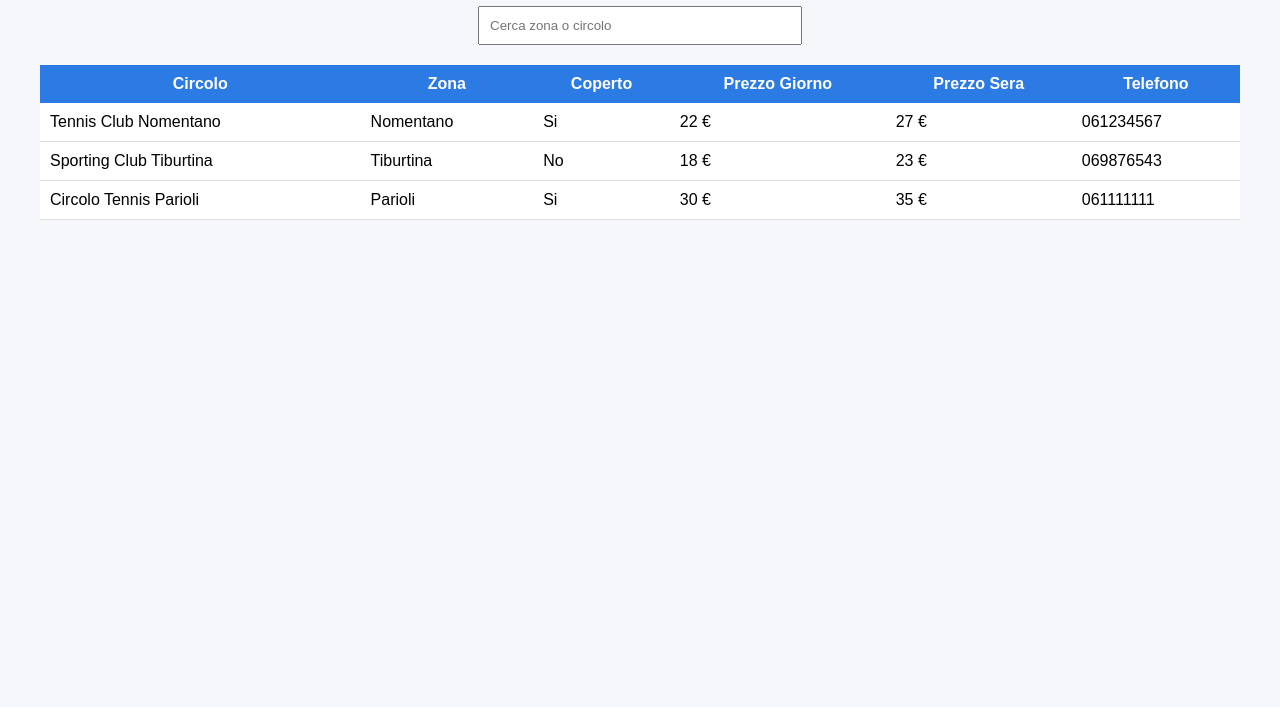
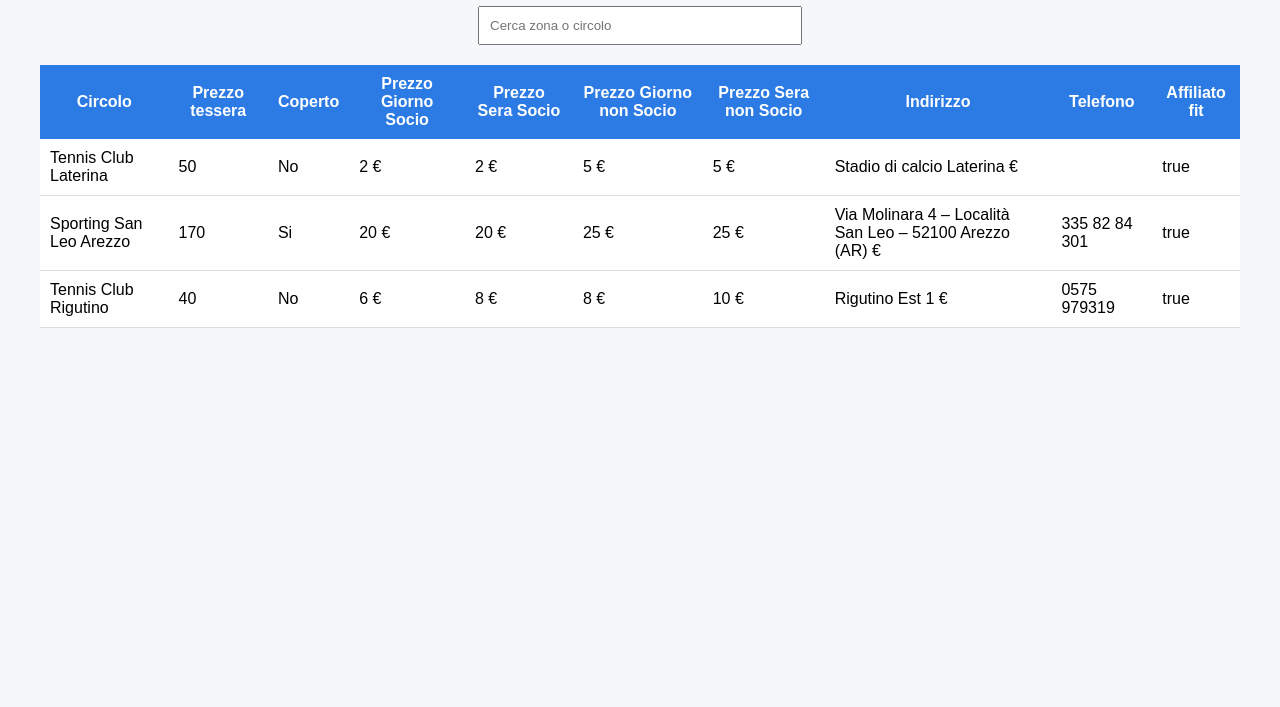
Before and after one commit to Ozzyboshi/campi_tennis_arezzo, a plain HTML site: page index.html in a window 1280 px wide. Shown: the part 93-800 px from the top of the page. Drawn offline with Linux system fonts and the light colour scheme.

Commit message:
more fields

```diff
--- a/campi_tennis.json
+++ b/campi_tennis.json
@@ -1,29 +1,38 @@
 [
   {
-    "nome": "Tennis Club Nomentano",
-    "zona": "Nomentano",
-    "coperto": true,
-    "prezzo_giorno": 22,
-    "prezzo_sera": 27,
-    "indirizzo": "Via di Villa Torlonia",
-    "telefono": "061234567"
+    "nome": "Tennis Club Laterina",
+    "prezzo_tessera": "50",
+    "coperto": false,
+    "prezzo_giorno_socio": 2,
+    "prezzo_sera_socio": 2,
+    "prezzo_giorno_non_socio": 5,
+    "prezzo_sera_non_socio": 5,
+    "indirizzo": "Stadio di calcio Laterina",
+    "telefono": "",
+    "affiliato_fit": true
   },
   {
-    "nome": "Sporting Club Tiburtina",
-    "zona": "Tiburtina",
-    "coperto": false,
-    "prezzo_giorno": 18,
-    "prezzo_sera": 23,
-    "indirizzo": "Via Tiburtina",
-    "telefono": "069876543"
+    "nome": "Sporting San Leo Arezzo",
+    "prezzo_tessera": "170",
+    "coperto": true,
+    "prezzo_giorno_socio": 20,
+    "prezzo_sera_socio": 20,
+    "prezzo_giorno_non_socio": 25,
+    "prezzo_sera_non_socio": 25,
+    "indirizzo": "Via Molinara 4 – Località San Leo – 52100 Arezzo (AR) ",
+    "telefono": "335 82 84 301",
+    "affiliato_fit": true
   },
   {
-    "nome": "Circolo Tennis Parioli",
-    "zona": "Parioli",
-    "coperto": true,
-    "prezzo_giorno": 30,
-    "prezzo_sera": 35,
-    "indirizzo": "Viale Parioli",
-    "telefono": "061111111"
+    "nome": "Tennis Club Rigutino",
+    "prezzo_tessera": "40",
+    "coperto": false,
+    "prezzo_giorno_socio": 6,
+    "prezzo_sera_socio": 8,
+    "prezzo_giorno_non_socio": 8,
+    "prezzo_sera_non_socio": 10,
+    "indirizzo": "Rigutino Est 1",
+    "telefono": "0575 979319",
+    "affiliato_fit": true
   }
 ]
--- a/index.html
+++ b/index.html
@@ -2,13 +2,13 @@
 <html lang="it">
 <head>
 <meta charset="UTF-8">
-<title>Prezzi Campi Tennis Roma</title>
+<title>Prezzi Campi Tennis Arezzo</title>
 <link rel="stylesheet" href="style.css">
 </head>
 
 <body>
 
-<h1>🎾 Prezzi Campi Tennis Roma</h1>
+<h1>🎾 Prezzi Campi Tennis Arezzo</h1>
 
 <input type="text" id="search" placeholder="Cerca zona o circolo">
 
@@ -16,11 +16,15 @@
 <thead>
 <tr>
 <th>Circolo</th>
-<th>Zona</th>
+<th>Prezzo tessera</th>
 <th>Coperto</th>
-<th>Prezzo Giorno</th>
-<th>Prezzo Sera</th>
+<th>Prezzo Giorno Socio</th>
+<th>Prezzo Sera Socio</th>
+<th>Prezzo Giorno non Socio</th>
+<th>Prezzo Sera non Socio</th>
+<th>Indirizzo</th>
 <th>Telefono</th>
+<th>Affiliato fit</th>
 </tr>
 </thead>
 
--- a/script.js
+++ b/script.js
@@ -21,11 +21,15 @@ function mostraTabella(lista){
         let riga = `
         <tr>
             <td>${campo.nome}</td>
-            <td>${campo.zona}</td>
+            <td>${campo.prezzo_tessera}</td>
             <td>${coperto}</td>
-            <td>${campo.prezzo_giorno} €</td>
-            <td>${campo.prezzo_sera} €</td>
+            <td>${campo.prezzo_giorno_socio} €</td>
+            <td>${campo.prezzo_sera_socio} €</td>
+            <td>${campo.prezzo_giorno_non_socio} €</td>
+            <td>${campo.prezzo_sera_non_socio} €</td>
+            <td>${campo.indirizzo} €</td>
             <td>${campo.telefono}</td>
+            <td>${campo.affiliato_fit}</td>
         </tr>
         `
 
@@ -39,7 +43,7 @@ document.getElementById("search").addEventListener("input", function(){
 
     let filtrati = dati.filter(campo =>
         campo.nome.toLowerCase().includes(filtro) ||
-        campo.zona.toLowerCase().includes(filtro)
+        campo.prezzo_tessera.toLowerCase().includes(filtro)
     )
 
     mostraTabella(filtrati)
```
